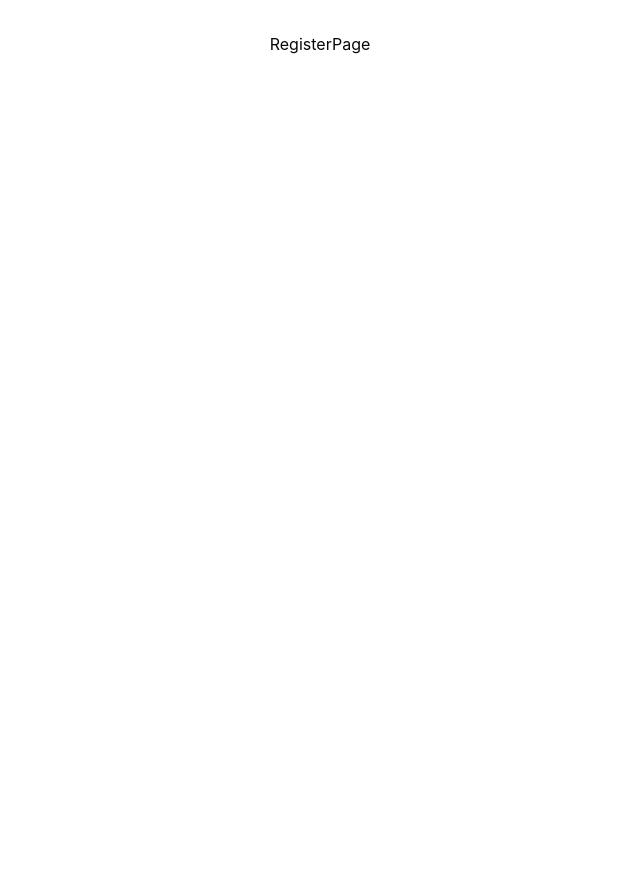
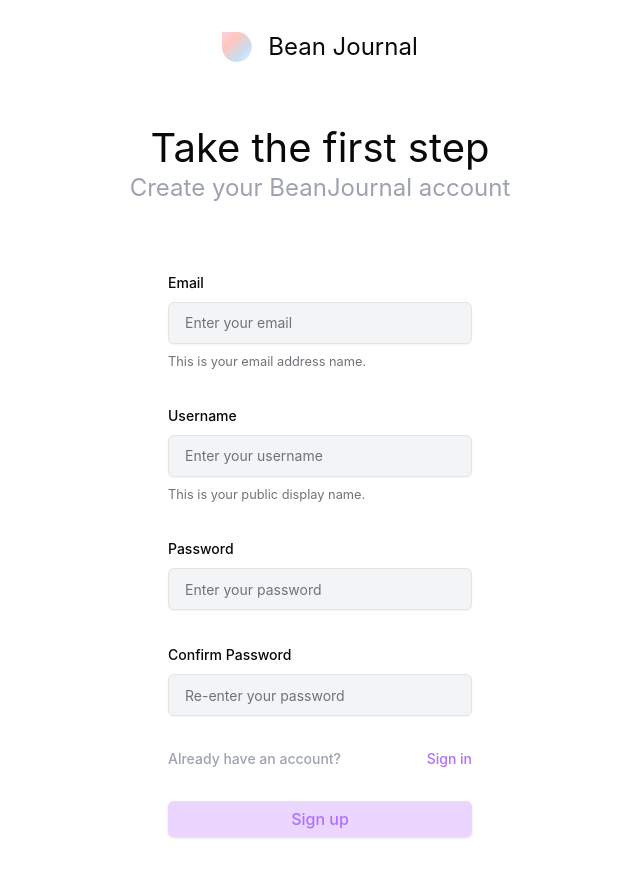
Before and after one commit to MinhAnh2610/BeanJournal_FrontEnd, a React (Vite) app: page /register in a window 1280 px wide. Shown: the whole page, without its empty margins (320-960 px from the left). Before the commit the page ends 800 px from the top, so only its background shows below. Built offline with nearby package versions, Linux system fonts and the light colour scheme.

Commit message:
Fix register and login page

```diff
--- a/src/App.css
+++ b/src/App.css
@@ -1,5 +1,6 @@
 #root {
   max-width: 1280px;
+  min-width: 100vw;
   min-height: 100vh;
   margin: 0 auto;
   padding: 2rem;
--- a/src/components/ui/input.tsx
+++ b/src/components/ui/input.tsx
@@ -11,7 +11,7 @@ const Input = React.forwardRef<HTMLInputElement, InputProps>(
       <input
         type={type}
         className={cn(
-          "flex h-9 w-full rounded-md border border-input bg-transparent px-4 py-5 text-sm shadow-sm transition-colors file:border-0 file:bg-transparent file:text-sm file:font-medium placeholder:text-muted-foreground focus-visible:outline-none focus-visible:ring-1 focus-visible:ring-ring disabled:cursor-not-allowed disabled:opacity-50",
+          "flex h-9 w-full rounded-md border border-input bg-gray-100 px-4 py-5 text-sm shadow-sm transition-colors file:border-0 file:bg-transparent file:text-sm file:font-medium placeholder:text-muted-foreground focus-visible:outline-none focus-visible:ring-1 focus-visible:ring-ring disabled:cursor-not-allowed disabled:opacity-50",
           className
         )}
         ref={ref}
--- a/src/pages/LoginPage/LoginPage.tsx
+++ b/src/pages/LoginPage/LoginPage.tsx
@@ -56,7 +56,7 @@ const LoginPage = () => {
           <Form {...form}>
             <form
               onSubmit={form.handleSubmit(onSubmit)}
-              className="space-y-8 w-96"
+              className="space-y-8 w-1/4"
             >
               <FormField
                 control={form.control}
@@ -102,9 +102,19 @@ const LoginPage = () => {
                       htmlFor="terms1"
                       className="text-gray-400 text-sm font-medium leading-none peer-disabled:cursor-not-allowed peer-disabled:opacity-70"
                     >
-                      Accept terms and conditions
+                      Remember me
                     </label>
                   </div>
+                </div>
+              </div>
+              <div className="flex justify-between">
+                <div className="flex items-center">
+                  <p className="text-gray-400 text-sm font-medium">
+                    Don't have an account?{" "}
+                    <Link to="/register" className="text-colour-indigo text-sm font-medium">
+                      Sign up
+                    </Link>
+                  </p>
                 </div>
                 <div className="flex items-center">
                   <Link
--- a/src/pages/RegisterPage/RegisterPage.tsx
+++ b/src/pages/RegisterPage/RegisterPage.tsx
@@ -1,7 +1,160 @@
+import { Button } from "@/components/ui/button";
+import { Checkbox } from "@/components/ui/checkbox";
+import {
+  Form,
+  FormControl,
+  FormDescription,
+  FormField,
+  FormItem,
+  FormLabel,
+  FormMessage,
+} from "@/components/ui/form";
+import { Input } from "@/components/ui/input";
+import { zodResolver } from "@hookform/resolvers/zod";
+import { useForm } from "react-hook-form";
+import { Link } from "react-router-dom";
+import { z } from "zod";
+import logo from "../../assets/beanjournallogo.svg";
+
+const formSchema = z.object({
+  userName: z.string(),
+  email: z.string().email(),
+  password: z.string(),
+  confirmPassword: z.string(),
+});
+
 const RegisterPage = () => {
+  const form = useForm<z.infer<typeof formSchema>>({
+    resolver: zodResolver(formSchema),
+    defaultValues: {
+      userName: "",
+      email: "",
+      password: "",
+      confirmPassword: "",
+    },
+  });
+
+  function onSubmit(values: z.infer<typeof formSchema>) {
+    console.log(values);
+  }
   return (
-    <div>RegisterPage</div>
-  )
-}
+    <div className="space-y-16">
+      <div className="flex justify-center items-center">
+        <img
+          src={logo}
+          alt="Bean Journal Logo"
+          width={30}
+          height={30}
+          className="mr-4"
+        />
+        <h1 className="text-lg">Bean Journal</h1>
+      </div>
+      <div>
+        <div className="my-16 text-center">
+          <h1 className="text-3xl">Take the first step</h1>
+          <h2 className="text-gray-400 text-lg">
+            Create your BeanJournal account
+          </h2>
+        </div>
+        <div className="flex justify-center w-full">
+          <Form {...form}>
+            <form
+              onSubmit={form.handleSubmit(onSubmit)}
+              className="space-y-8 w-1/4"
+            >
+              <FormField
+                control={form.control}
+                name="email"
+                render={({ field }) => (
+                  <FormItem>
+                    <FormLabel>Email</FormLabel>
+                    <FormControl>
+                      <Input placeholder="Enter your email" {...field} />
+                    </FormControl>
+                    <FormDescription>
+                      This is your email address name.
+                    </FormDescription>
+                    <FormMessage />
+                  </FormItem>
+                )}
+              />
+              <FormField
+                control={form.control}
+                name="userName"
+                render={({ field }) => (
+                  <FormItem>
+                    <FormLabel>Username</FormLabel>
+                    <FormControl>
+                      <Input placeholder="Enter your username" {...field} />
+                    </FormControl>
+                    <FormDescription>
+                      This is your public display name.
+                    </FormDescription>
+                    <FormMessage />
+                  </FormItem>
+                )}
+              />
+              <FormField
+                control={form.control}
+                name="password"
+                render={({ field }) => (
+                  <FormItem>
+                    <FormLabel>Password</FormLabel>
+                    <FormControl>
+                      <Input
+                        type="password"
+                        placeholder="Enter your password"
+                        {...field}
+                      />
+                    </FormControl>
+                    <FormMessage />
+                  </FormItem>
+                )}
+              />
+              <FormField
+                control={form.control}
+                name="confirmPassword"
+                render={({ field }) => (
+                  <FormItem>
+                    <FormLabel>Confirm Password</FormLabel>
+                    <FormControl>
+                      <Input
+                        type="password"
+                        placeholder="Re-enter your password"
+                        {...field}
+                      />
+                    </FormControl>
+                    <FormMessage />
+                  </FormItem>
+                )}
+              />
+              <div className="flex justify-between">
+                <div className="flex items-center">
+                  <p className="text-gray-400 text-sm font-medium">
+                    Already have an account?
+                  </p>
+                </div>
+                <div className="flex items-center">
+                  <Link
+                    to="/login"
+                    className="text-colour-indigo text-sm font-medium"
+                  >
+                    Sign in
+                  </Link>
+                </div>
+              </div>
+              <Button
+                className="bg-colour-lavender w-full text-colour-indigo"
+                type="submit"
+              >
+                Sign up
+              </Button>
+            </form>
+          </Form>
+        </div>
+      </div>
+    </div>
+  );
+};
 
-export default RegisterPage
+export default RegisterPage;
```
